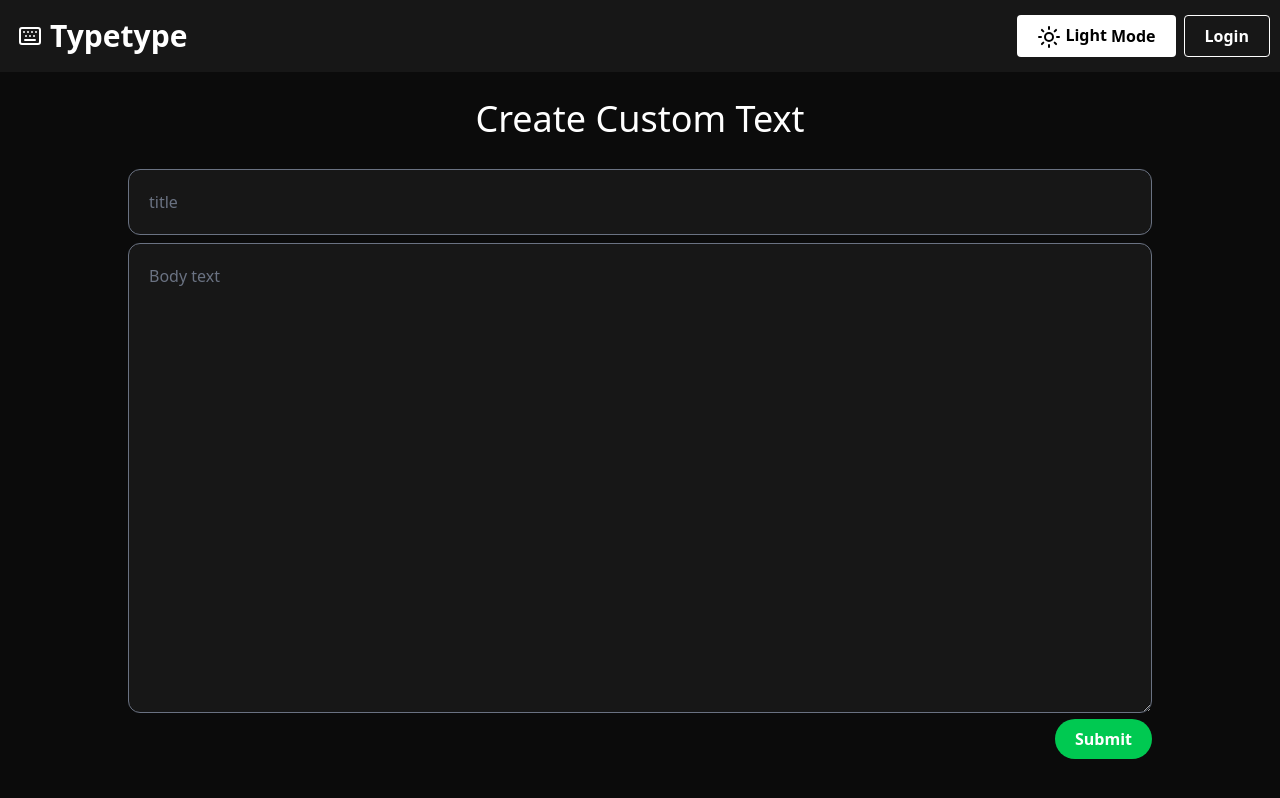
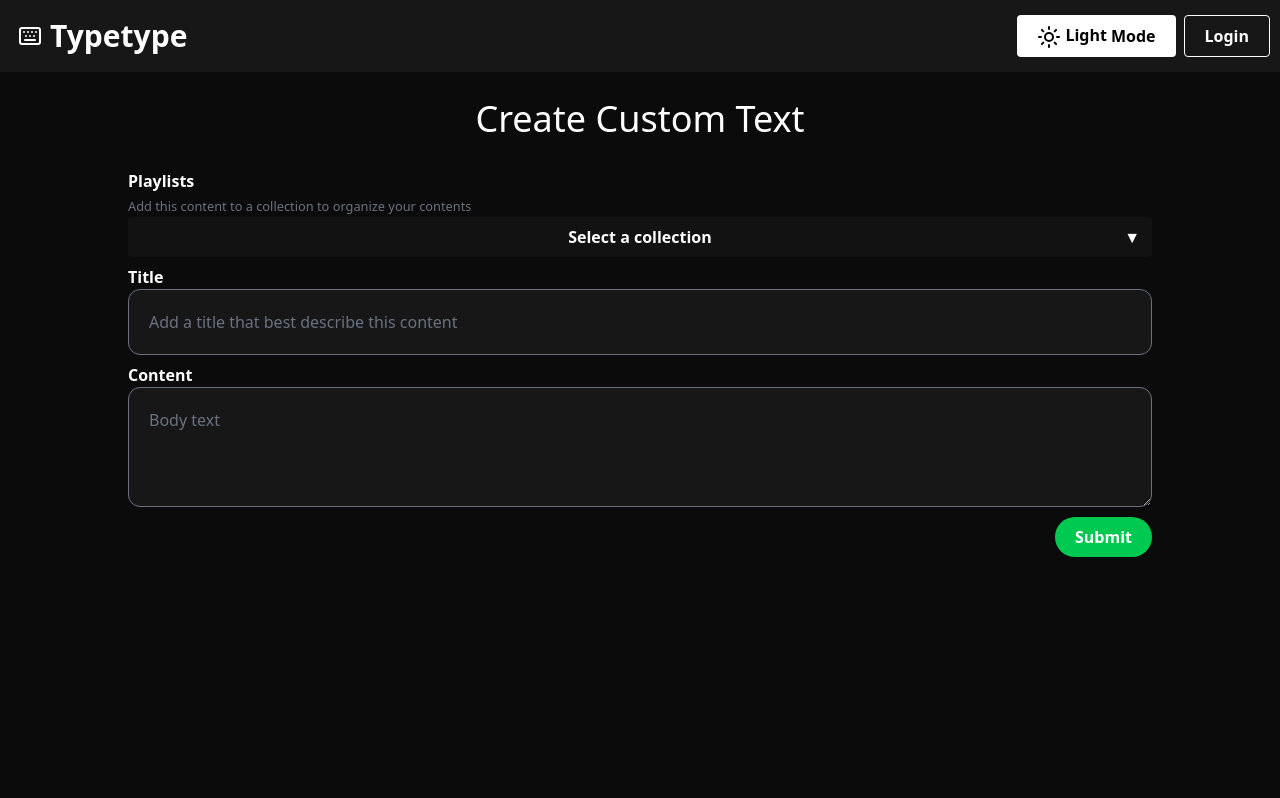
Before and after one commit to AtheoJester23/Typetype, a React (Vite) app: page /Custom/Create in a window 1280 px wide. Built offline with nearby package versions, Linux system fonts and the light colour scheme; no server answers; sample sign-in values are in the browser's storage.

Commit message:
feat(redux): collection slice

```diff
--- a/src/components/FormCustom.tsx
+++ b/src/components/FormCustom.tsx
@@ -1,8 +1,10 @@
-import type { FormEvent } from "react"
+import { useEffect, useState, type FormEvent } from "react"
 import { useTheme } from "../context/ThemeContext";
+import { X } from "lucide-react";
 
 const FormCustom = () => {
   const { theme } = useTheme();
+  const [createPlaylist, setCreatePlaylist] = useState(false);
 
   const handleSubmit = async (e: FormEvent<HTMLFormElement>) => {
     e.preventDefault();
@@ -10,17 +12,60 @@ const FormCustom = () => {
     const formData = new FormData(e.currentTarget);
     const title = formData.get("title")
     const body = formData.get("body");
+    const collection = formData.get("collectionName")
 
     console.log(title)
     console.log(body);
+    console.log(collection)
+
+    console.log(localStorage.getItem("userId"))
   }
 
   return (
-    <form onSubmit={(e) => handleSubmit(e)} className="customForm w-[80%] h-[80%] flex justify-center items-center flex-col gap-2">
-        <input type="text" name="title" className={`${theme == "light" ? "bg-white" : "bg-[rgb(23,23,23)]"} w-full rounded-xl p-5 border border-gray-500 placeholder-gray-500 text-white`} placeholder="title"/>
+    <form onSubmit={(e) => handleSubmit(e)} className="customForm w-[80%] h-[80%] flex flex-col gap-2">
+        <div className="flex justify-start flex-col">
+          <div>
+            <p className="text-white font-bold">Playlists</p>
+            <small className="text-gray-500">Add this content to a collection to organize your contents</small>
+          </div>
+          {createPlaylist ? (
+            <div className="relative">
+              <input type="text" name="collectionName" className={`${theme == "light" ? "bg-white" : "bg-[rgb(23,23,23)]"} w-full rounded-xl p-5 border border-gray-500 placeholder-gray-500 text-white`} placeholder="What should be the title of this new collection?"/>
+              <X onClick={() => setCreatePlaylist(false)} className={`text-white absolute top-5 right-5 cursor-pointer -translate-y-0.25 hover:translate-none duration-500`}/>
+            </div>
+          ):(
+            <div className="relative w-full">
+              <select
+                className="appearance-none bg-[rgb(18,18,18)] text-white py-2 rounded px-5 text-center font-bold w-full"
+                defaultValue="default"
+                onChange={(e) => {
+                  if(e.target.value == "New"){
+                    setCreatePlaylist(true);
+                  }
+                }}
+              >
+                <option className="text-gray-500 bg-[rgb(23,23,23)]" value="default" disabled>Select a collection</option>
+                <option className="text-white hover:cursor-pointer" value={`Quotes`}>Quotes</option>
+                <option className="text-white hover:cursor-pointer rounded-b" value={`New`} >+ Create New</option>
+              </select>
+              <span className="pointer-events-none absolute right-3 top-1/2 -translate-y-1/2 text-white">
+                ▼
+              </span>
+            </div>
+          )}
+        </div>
 
-        <textarea name="body" className={`${theme == "light" ? "bg-white" : "bg-[rgb(23,23,23)]"} w-[100%] h-[100%] p-5 text-white border border-gray-500 rounded-xl placeholder-gray-500`} placeholder='Body text'/>
-        <div className="flex w-full justify-end">
+        <div>
+          <p className="text-white font-bold">Title</p>
+          <input type="text" name="title" className={`${theme == "light" ? "bg-white" : "bg-[rgb(23,23,23)]"} w-full rounded-xl p-5 border border-gray-500 placeholder-gray-500 text-white`} placeholder="Add a title that best describe this content"/>
+        </div>
+
+        <div>
+          <p className="text-white font-bold">Content</p>
+          <textarea name="body" className={`${theme == "light" ? "bg-white" : "bg-[rgb(23,23,23)]"} w-[100%] h-[100%] p-5 text-white border border-gray-500 rounded-xl placeholder-gray-500`} placeholder='Body text'/>
+        </div>
+
+        <div className="flex w-full justify-end mt-7">
             <button className="text-white font-bold w-auto bg-green-500 py-2 px-5 rounded-full cursor-pointer -translate-y-0.5 hover:translate-none duration-200">Submit</button>
         </div>
     </form>
--- a/src/components/LoginForm.tsx
+++ b/src/components/LoginForm.tsx
@@ -33,7 +33,9 @@ const LoginForm = () => {
             console.log(data)
 
             localStorage.setItem("token", data.token);
-            localStorage.setItem("userId", data._id);
+            localStorage.setItem("userId", data.data._id);
+
+            console.log("this is userId: ", data.data._id)
             dispatch(setToken(data.token));
         } catch (error) {
             console.error("Failed to get the data: ", (error as Error).message)
--- a/src/components/ProtectedRoute.tsx
+++ b/src/components/ProtectedRoute.tsx
@@ -17,6 +17,7 @@ const ProtectedRoute = ({children}: {children: ReactNode}) => {
 
     if(isTokenExpired(token)){
         localStorage.removeItem("token");
+        localStorage.removeItem("userId");
         return null;
     }
 
@@ -32,6 +33,7 @@ const ProtectedRoute = ({children}: {children: ReactNode}) => {
         const timeoutId = setTimeout(()=>{
             console.log("Token Expired...");
             localStorage.removeItem("token");
+            localStorage.removeItem("userId");
             dispatch(setToken(null))
             navigate("/")
         }, timeUntilExpiration)
--- a/src/pages/CustomOptions.tsx
+++ b/src/pages/CustomOptions.tsx
@@ -1,6 +1,35 @@
+import { useEffect, useState } from "react";
 import Custombtns from "../components/Custombtns";
 
 const CustomOptions = () => {
+    const [collections, setCollections] = useState();
+    const userId = localStorage.getItem("userId")
+
+    console.log("-------------------> ", userId)
+
+    useEffect(() => {
+        async function getCollections(){
+            try {
+                if(!userId){
+                    return
+                }
+                const res = await fetch(import.meta.env.VITE_GET_COLLECTIONS + `/${userId}`);
+
+                if(!res.ok){
+                    throw new Error(`${res.status}`)
+                }
+
+                const data = await res.json();
+
+                console.log(data);
+            } catch (error) {
+                console.error((error as Error).message)
+            }
+        }
+
+        getCollections();
+    }, []);
+
     return (
         <div className="customPage">
             <Custombtns/>
--- /dev/null
+++ b/src/state/Collections/collectionSlice.ts
@@ -0,0 +1,30 @@
+import { createSlice } from "@reduxjs/toolkit";
+
+type collections = {
+    _id: string,
+    title: string,
+    content: string,
+    userId: string,
+    createdAt: string
+}
+
+type initialType = {
+    value: collections[] | null
+}
+
+const initialState: initialType = {
+    value: null
+}
+
+const collectionSlice = createSlice({
+    name: "Collections",
+    initialState,
+    reducers: {
+        setCollections(state, action){
+            state.value = action.payload
+        }
+    }
+})
+
+export const {setCollections} = collectionSlice.actions;
+export default collectionSlice.reducer;
--- a/src/state/store.ts
+++ b/src/state/store.ts
@@ -4,6 +4,7 @@ import scoringReducer from "./Scoring/scoring";
 import referenceReducer from "./references/referenceSlice"
 import configReducer from "./Config/configSlice"
 import tokenReducer from "./Token/tokenSlice"
+import collectionReducer from "./Collections/collectionSlice"
 
 const store = configureStore({
     reducer: {
@@ -11,7 +12,8 @@ const store = configureStore({
         scoring: scoringReducer,
         fetching: referenceReducer,
         config: configReducer,
-        token: tokenReducer
+        token: tokenReducer,
+        collections: collectionReducer
     }
 })
 
```
